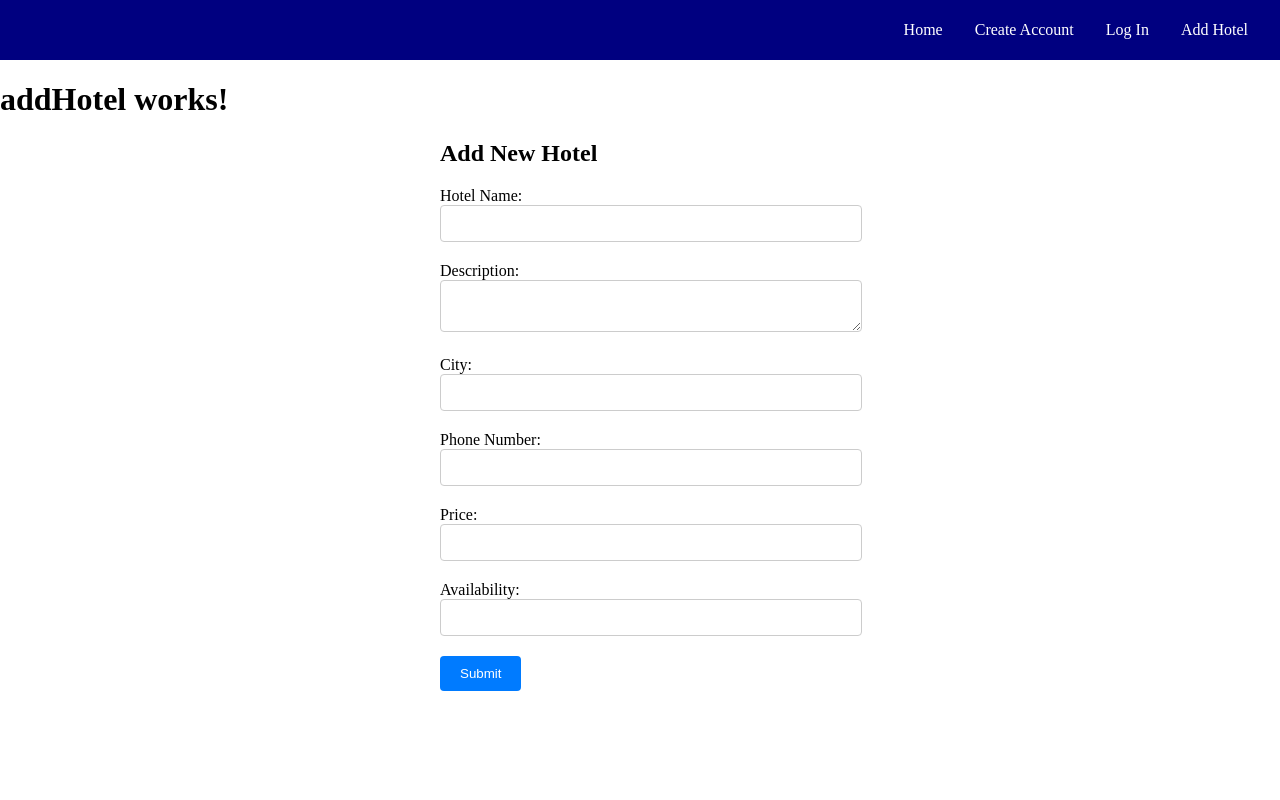
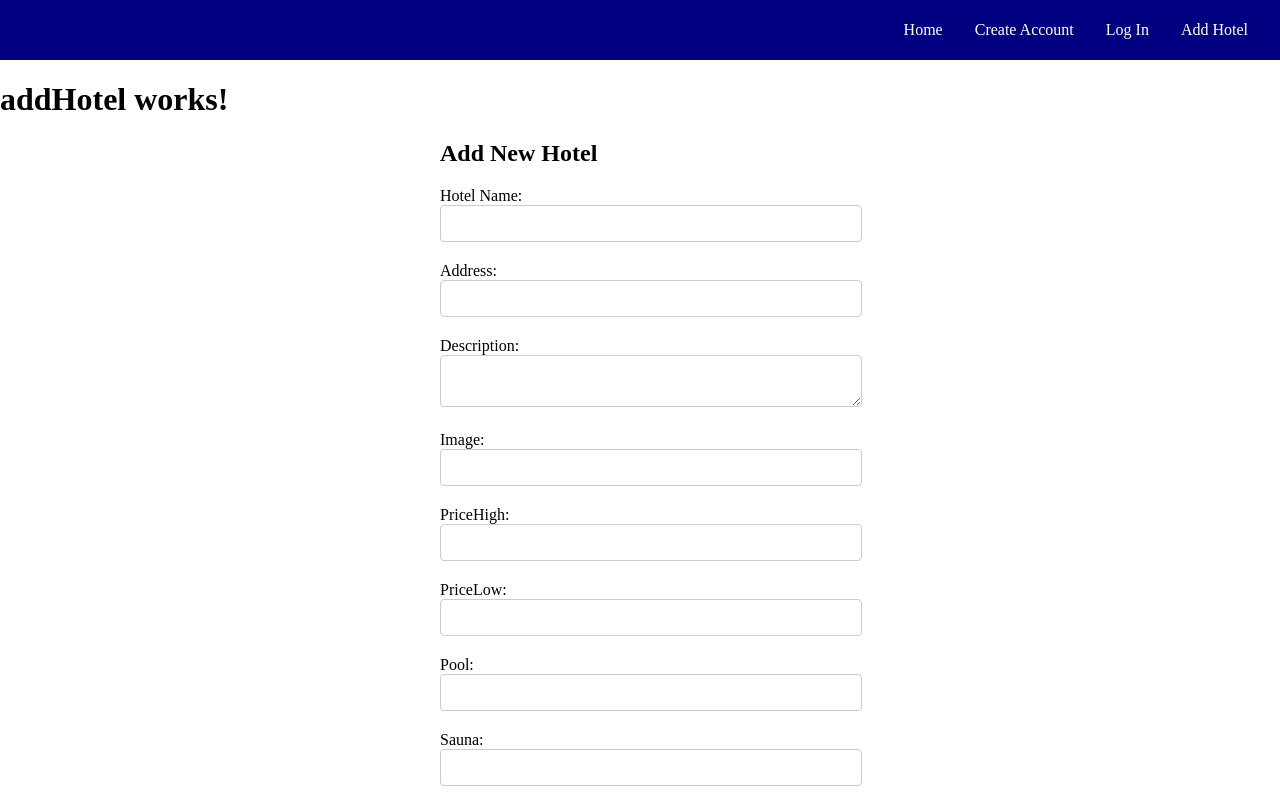
Before and after one commit to ZachMeininger/RevStay, an Angular app in the folder FrontEnd/RevStay/: page /addHotel in a window 1280 px wide. Shown: the top 800 px of the page. Built offline with nearby package versions, Linux system fonts and the light colour scheme.

Commit message:
quick fix

```diff
--- a/FrontEnd/RevStay/src/app/components/addhotel/addhotel.component.html
+++ b/FrontEnd/RevStay/src/app/components/addhotel/addhotel.component.html
@@ -9,20 +9,37 @@
         <input type="text" class="form-control" id="hotelName" [(ngModel)]="hotel.hotelName" name="hotelName" required>
       </div>
       <div class="form-group">
+        <label for="city">Address:</label>
+        <input type="text" class="form-control" id="city" [(ngModel)]="hotel.address" name="address" required>
+      </div>
+      <div class="form-group">
         <label for="description">Description:</label>
         <textarea class="form-control" id="description" [(ngModel)]="hotel.description" name="description" required></textarea>
       </div>
+
       <div class="form-group">
-        <label for="city">City:</label>
-        <input type="text" class="form-control" id="city" [(ngModel)]="hotel.city" name="city" required>
+        <label for="phoneNumber">Image:</label>
+        <input type="tel" class="form-control" id="phoneNumber" [(ngModel)]="hotel.image" name="image" required>
       </div>
       <div class="form-group">
-        <label for="phoneNumber">Phone Number:</label>
-        <input type="tel" class="form-control" id="phoneNumber" [(ngModel)]="hotel.phoneNumber" name="phoneNumber" required>
+        <label for="price">PriceHigh:</label>
+        <input type="number" class="form-control" id="priceHigh" [(ngModel)]="hotel.priceHigh" name="priceHigh" required>
       </div>
       <div class="form-group">
-        <label for="price">Price:</label>
-        <input type="number" class="form-control" id="price" [(ngModel)]="hotel.price" name="price" required>
+        <label for="price">PriceLow:</label>
+        <input type="number" class="form-control" id="priceLow" [(ngModel)]="hotel.priceLow" name="priceLow" required>
+      </div>
+      <div class="form-group">
+        <label for="price">Pool:</label>
+        <input type="number" class="form-control" id="pool" [(ngModel)]="hotel.pool" name="pool" required>
+      </div>
+      <div class="form-group">
+        <label for="price">Sauna:</label>
+        <input type="number" class="form-control" id="sauna" [(ngModel)]="hotel.sauna" name="sauna" required>
+      </div>
+      <div class="form-group">
+        <label for="price">Restaurant:</label>
+        <input type="number" class="form-control" id="restaurant" [(ngModel)]="hotel.restaurant" name="restaurant" required>
       </div>
       <div class="form-group">
         <label for="availability">Availability:</label>
--- a/FrontEnd/RevStay/src/app/components/addhotel/addhotel.component.ts
+++ b/FrontEnd/RevStay/src/app/components/addhotel/addhotel.component.ts
@@ -14,12 +14,16 @@ import { HotelService } from 'app/services/hotel.service';
 export class AddhotelComponent {
 
   hotel: any = {
+    hotelid: 0,
     hotelName: '',
+    hotelAddress: '',
     description: '',
-    city: '',
-    phoneNumber: '',
-    email: '',
-    price: '',
+    hotelImage: '',
+    hotelPriceHigh: '',
+    hotelPriceLow: '',
+    hotelPool: '',
+    hotelSauna: '',
+    hotelRest: '',
     availability: ''
   };
 
--- a/FrontEnd/RevStay/src/app/components/checkout/checkout.component.html
+++ b/FrontEnd/RevStay/src/app/components/checkout/checkout.component.html
@@ -1,7 +1,5 @@
 <p>checkout works!</p>
-
-<h2>Checkout</h2>
-
+<!--
 <div>
     <label>
         Cardholder Name:
@@ -19,8 +17,11 @@
     </label>
     <label>
         CVV:
-        <input [(ngModel)]="cardCvv" type = "text"/>
+         <input [(ngModel)]="cardCvv" type = "text"/>
     </label>
     <br>
     <button (click)="handleCheckout()">Checkout</button>
 </div>
+
+-->
+<h2>Checkout</h2>
--- a/FrontEnd/RevStay/src/app/components/navbar/navbar.component.html
+++ b/FrontEnd/RevStay/src/app/components/navbar/navbar.component.html
@@ -4,7 +4,7 @@
     <a href ="/">Home</a>
     <a href ="/register">Create Account</a>
     <a href = "/login">Log In</a>
-    <a href= "/addhotel">Add Hotel</a>
+    <a href= "/addHotel">Add Hotel</a>
 </nav>
 
 <ng-template #cust_bar>
@@ -12,7 +12,7 @@
         <a href ="/home">Home</a>
         <a href ="/">Bookings</a>
         <a href = "/">Sign Out</a>
-        <a href= "/addhotel">Add Hotel</a>
+        <a href= "/addHotel">Add Hotel</a>
     </nav>
 </ng-template>
 
@@ -21,6 +21,6 @@
         <a href ="/home">Home</a>
         <a href ="/">Bookings</a>
         <a href = "/">Sign Out</a>
-        <a href= "/addhotel">Add Hotel</a>
+        <a href= "/addHotel">Add Hotel</a>
     </nav>
 </ng-template>
```
